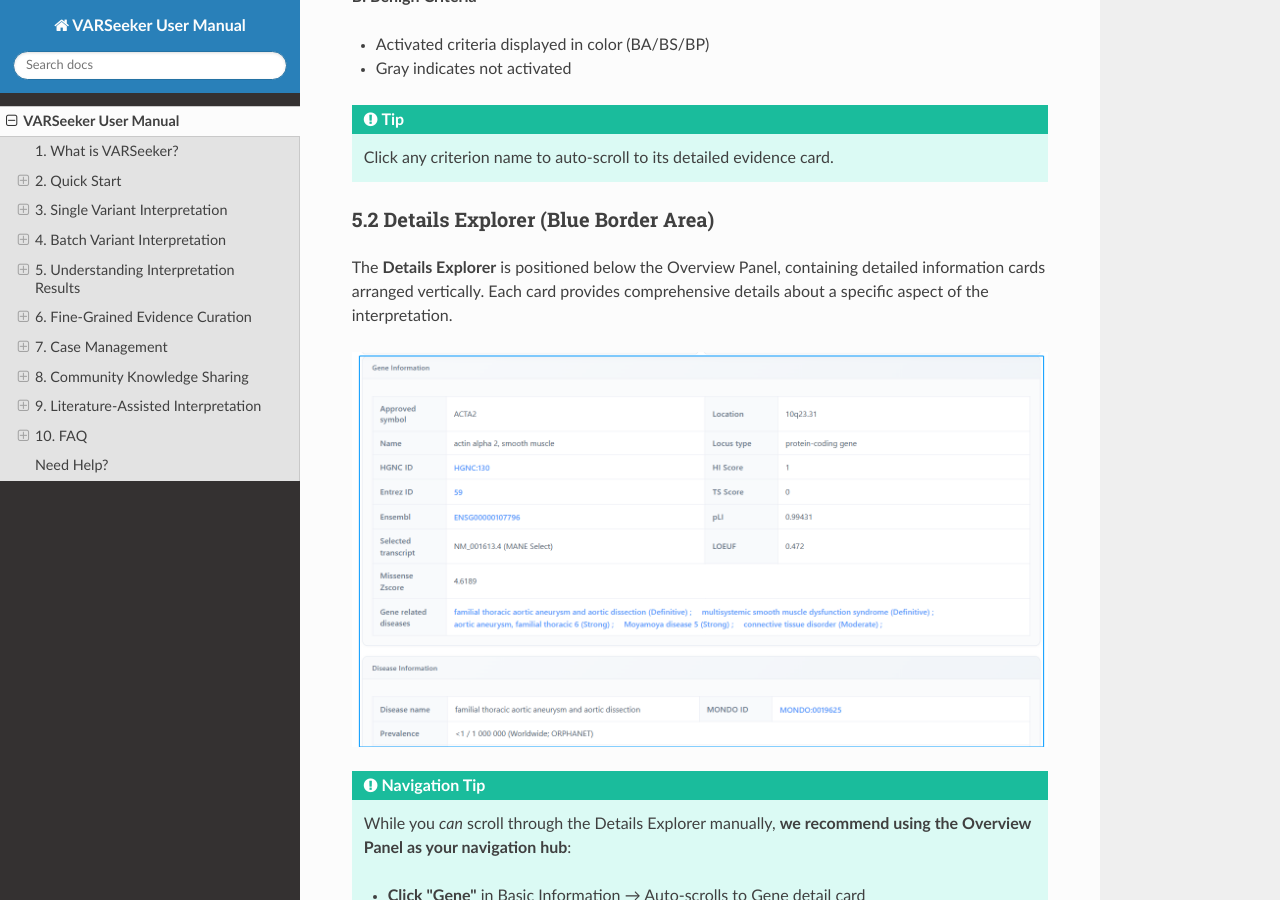
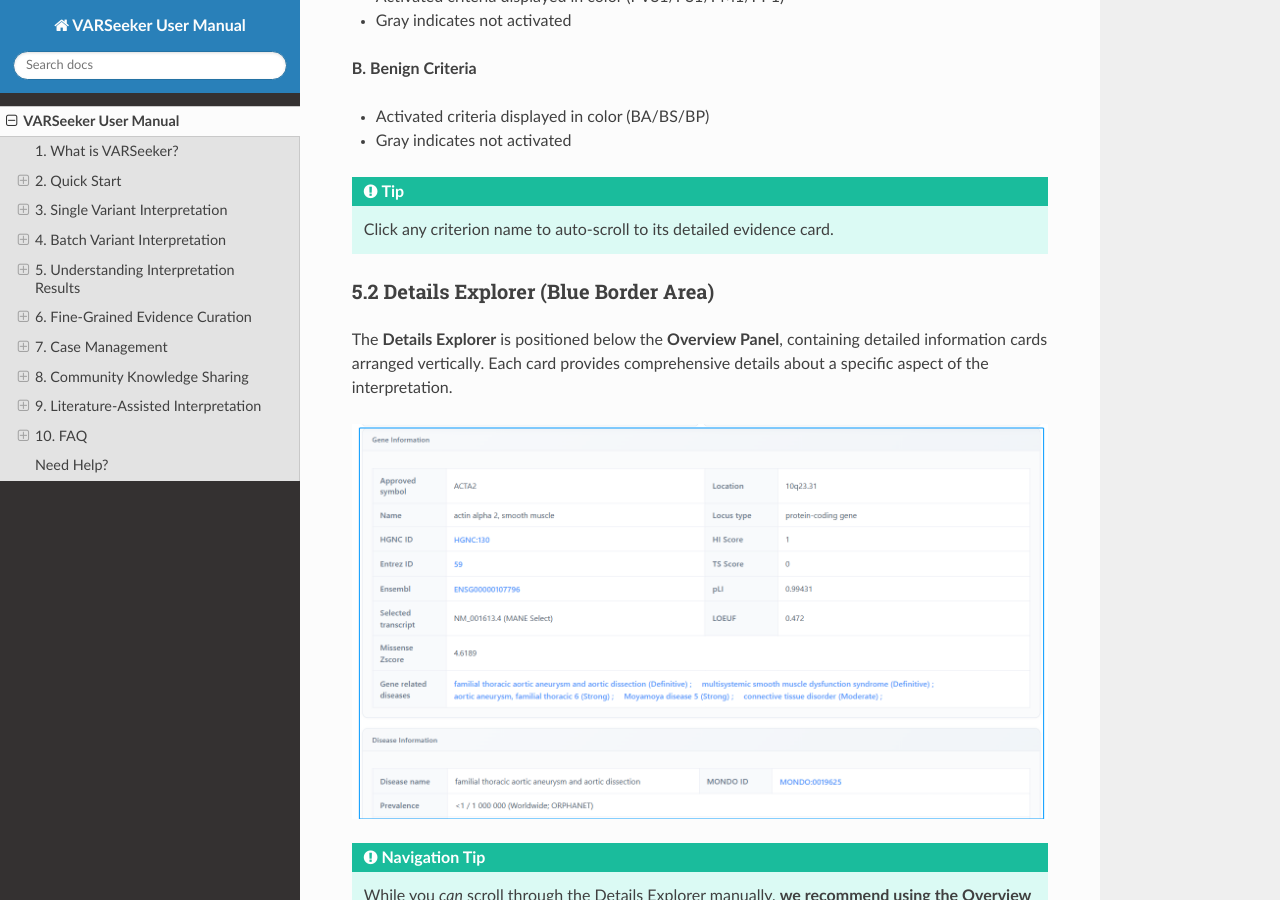
Before and after one commit to mao-xx/VARSeeker-Doc, an MkDocs documentation site: the page built from docs/index.md, in a window 1280 px wide and 900 px high, scrolled down 9444 px. Built offline with MkDocs 1.6.1, drawn with Linux system fonts in a browser that asks for light colours; nearby versions of some CDN libraries; some of the changed text lies outside the part shown.

```diff
--- a/docs/index.md
+++ b/docs/index.md
@@ -246,7 +246,7 @@ Divided into two sub-panels:
 
 ### 5.2 Details Explorer (Blue Border Area)
 
-The **Details Explorer** is positioned below the Overview Panel, containing detailed information cards arranged vertically. Each card provides comprehensive details about a specific aspect of the interpretation.
+The **Details Explorer** is positioned below the **Overview Panel**, containing detailed information cards arranged vertically. Each card provides comprehensive details about a specific aspect of the interpretation.
 
 ![](asserts/Document_image_15.png)
 
```
Also changed, not shown: other parts of docs/index.md (+11 -11 lines).
